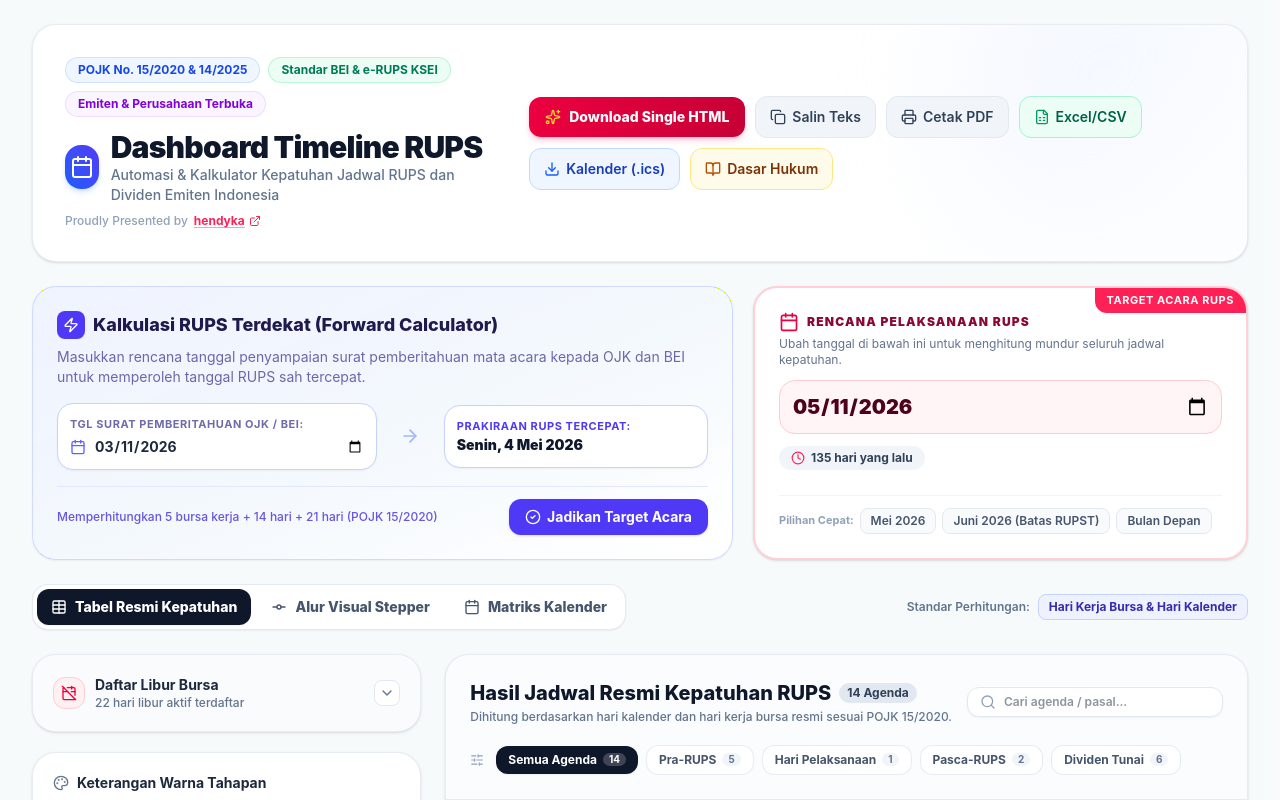
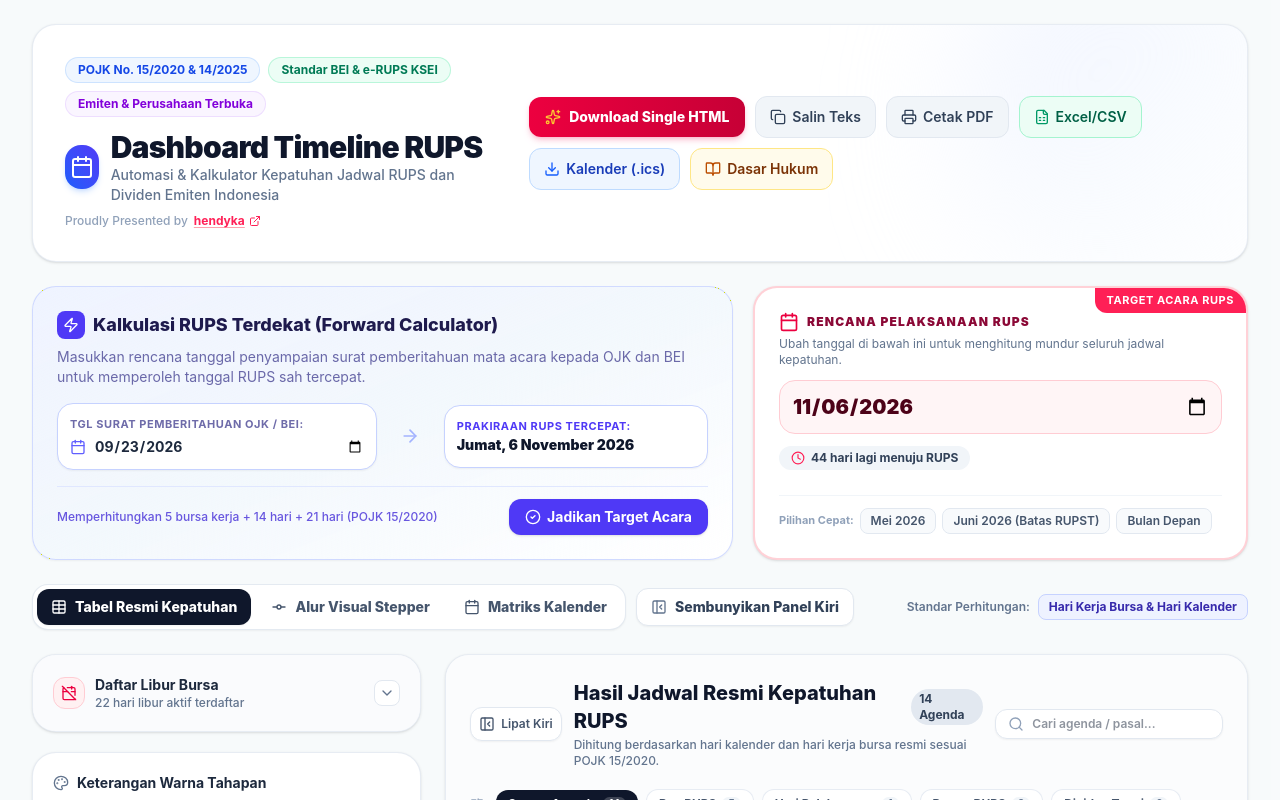
Before and after one commit to hendyka/RUPS_New, a React (Vite) app: page / in a window 1280 px wide. Shown: the top 800 px of the page. Built offline with nearby package versions, Linux system fonts and the light colour scheme.

Commit message:
Update App.tsx
Update Flexibel untuk Date Now

```diff
--- a/src/App.tsx
+++ b/src/App.tsx
@@ -6,6 +6,7 @@ import {
   addWorkDays,
   isWeekendOrHoliday,
   parseDate,
+  formatDateIso,
   MONTH_MAP
 } from './utils/rupsCalculator';
 import { TimelineItem, AlertNotification, ViewMode } from './types';
@@ -25,16 +26,27 @@ import {
   AlertTriangle,
   X,
   ExternalLink,
-  Sparkles
+  Sparkles,
+  PanelLeftClose,
+  PanelLeftOpen
 } from 'lucide-react';
 
 export default function App() {
-  // State
-  const [rupsDate, setRupsDate] = useState<string>('2026-05-11');
-  const [noticeDate, setNoticeDate] = useState<string>('2026-03-11');
+  // State: Default holidays
   const [holidays, setHolidays] = useState<string[]>(
     () => DEFAULT_HOLIDAYS_2026.map((h) => h.date).sort()
   );
+
+  // State: Default noticeDate = Hari ini (Today)
+  const [noticeDate, setNoticeDate] = useState<string>(() => formatDateIso(new Date()));
+
+  // State: Default rupsDate = Prakiraan RUPS Tercepat yang dihitung dari Hari Ini (Today)
+  const [rupsDate, setRupsDate] = useState<string>(() => {
+    const today = formatDateIso(new Date());
+    const initialHols = DEFAULT_HOLIDAYS_2026.map((h) => h.date).sort();
+    return calculateEarliestRupsDate(today, initialHols) || today;
+  });
+
   const [showDividen, setShowDividen] = useState<boolean>(true);
   const [viewMode, setViewMode] = useState<ViewMode>('table');
   const [filterCategory, setFilterCategory] = useState<string>('all');
@@ -43,6 +55,7 @@ export default function App() {
   const [isDateShifted, setIsDateShifted] = useState<boolean>(false);
   const [isSingleHtmlModalOpen, setIsSingleHtmlModalOpen] = useState<boolean>(false);
   const [isLegalModalOpen, setIsLegalModalOpen] = useState<boolean>(false);
+  const [isSidebarOpen, setIsSidebarOpen] = useState<boolean>(true);
 
   const showAlert = (text: string, type: 'success' | 'alert' | 'error' = 'success') => {
     setAlert({ id: String(Date.now()), text, type });
@@ -181,7 +194,7 @@ export default function App() {
       )}
 
       {/* Main Container */}
-      <div className="max-w-7xl mx-auto px-4 sm:px-6 lg:px-8 pt-6 space-y-6">
+      <div className="max-w-[1536px] mx-auto px-3 sm:px-6 lg:px-8 pt-6 space-y-6">
         {/* Header */}
         <Header
           timelineItems={timelineItems}
@@ -209,8 +222,9 @@ export default function App() {
           }}
         />
 
-        {/* View Mode Tabs */}
-        <div className="flex flex-col sm:flex-row sm:items-center justify-between gap-4 no-print">
+        {/* View Mode Tabs & Panel Controls */}
+        <div className="flex flex-col sm:flex-row sm:items-center justify-between gap-3 no-print">
+          <div className="flex flex-wrap items-center gap-2.5">
             <div className="flex items-center gap-1.5 p-1 bg-white border border-slate-200/90 rounded-2xl shadow-xs w-fit">
               <button
                 onClick={() => setViewMode('table')}
@@ -249,6 +263,39 @@ export default function App() {
               </button>
             </div>
 
+            {/* Hide/Show Left Sidebar Toggle Button */}
+            <button
+              onClick={() => {
+                const nextState = !isSidebarOpen;
+                setIsSidebarOpen(nextState);
+                showAlert(
+                  nextState
+                    ? 'Panel Kalender & Libur Bursa dibuka.'
+                    : 'Panel Kalender disembunyikan. Tampilan tabel diperluas.',
+                  'success'
+                );
+              }}
+              className={`px-3.5 py-2 rounded-xl text-xs md:text-sm font-extrabold transition-all flex items-center gap-2 border shadow-xs ${
+                !isSidebarOpen
+                  ? 'bg-indigo-600 text-white border-indigo-700 shadow-sm ring-2 ring-indigo-300/50'
+                  : 'bg-white hover:bg-slate-100 text-slate-700 border-slate-200'
+              }`}
+              title={isSidebarOpen ? 'Sembunyikan Panel Libur (Perluas Lebar Tabel)' : 'Tampilkan Panel Libur'}
+            >
+              {isSidebarOpen ? (
+                <>
+                  <PanelLeftClose className="w-4 h-4 text-slate-500" />
+                  <span>Sembunyikan Panel Kiri</span>
+                </>
+              ) : (
+                <>
+                  <PanelLeftOpen className="w-4 h-4 text-white" />
+                  <span>Tampilkan Panel Kiri</span>
+                </>
+              )}
+            </button>
+          </div>
+
           <div className="flex items-center gap-2 text-xs font-semibold text-slate-500">
             <span>Standar Perhitungan:</span>
             <span className="px-2.5 py-1 bg-indigo-50 text-indigo-800 border border-indigo-200 rounded-lg font-bold">
@@ -257,10 +304,11 @@ export default function App() {
           </div>
         </div>
 
-        {/* 2-Column Responsive Workspace */}
+        {/* Responsive Workspace Grid */}
         <div className="grid grid-cols-1 lg:grid-cols-12 gap-6 items-start">
           {/* Sidebar: Holidays & Category info */}
-          <aside className="lg:col-span-4 space-y-6">
+          {isSidebarOpen && (
+            <aside className="lg:col-span-4 space-y-6 animate-in fade-in slide-in-from-left-4 duration-200">
               <HolidaySidebar
                 holidays={holidays}
                 onAddHoliday={handleAddHoliday}
@@ -270,9 +318,10 @@ export default function App() {
                 onShowAlert={showAlert}
               />
             </aside>
+          )}
 
           {/* Main Area: Active View Mode */}
-          <main className="lg:col-span-8 space-y-6">
+          <main className={`${isSidebarOpen ? 'lg:col-span-8' : 'lg:col-span-12'} space-y-6 transition-all duration-300`}>
             {viewMode === 'table' && (
               <TimelineTable
                 items={timelineItems}
@@ -283,6 +332,17 @@ export default function App() {
                 onFilterChange={setFilterCategory}
                 searchQuery={searchQuery}
                 onSearchChange={setSearchQuery}
+                isSidebarOpen={isSidebarOpen}
+                onToggleSidebar={() => {
+                  const nextState = !isSidebarOpen;
+                  setIsSidebarOpen(nextState);
+                  showAlert(
+                    nextState
+                      ? 'Panel Kalender & Libur Bursa dibuka.'
+                      : 'Panel Kalender disembunyikan. Tampilan tabel diperluas.',
+                    'success'
+                  );
+                }}
               />
             )}
 
```
Lines whose indentation alone changed are shown as unchanged.
